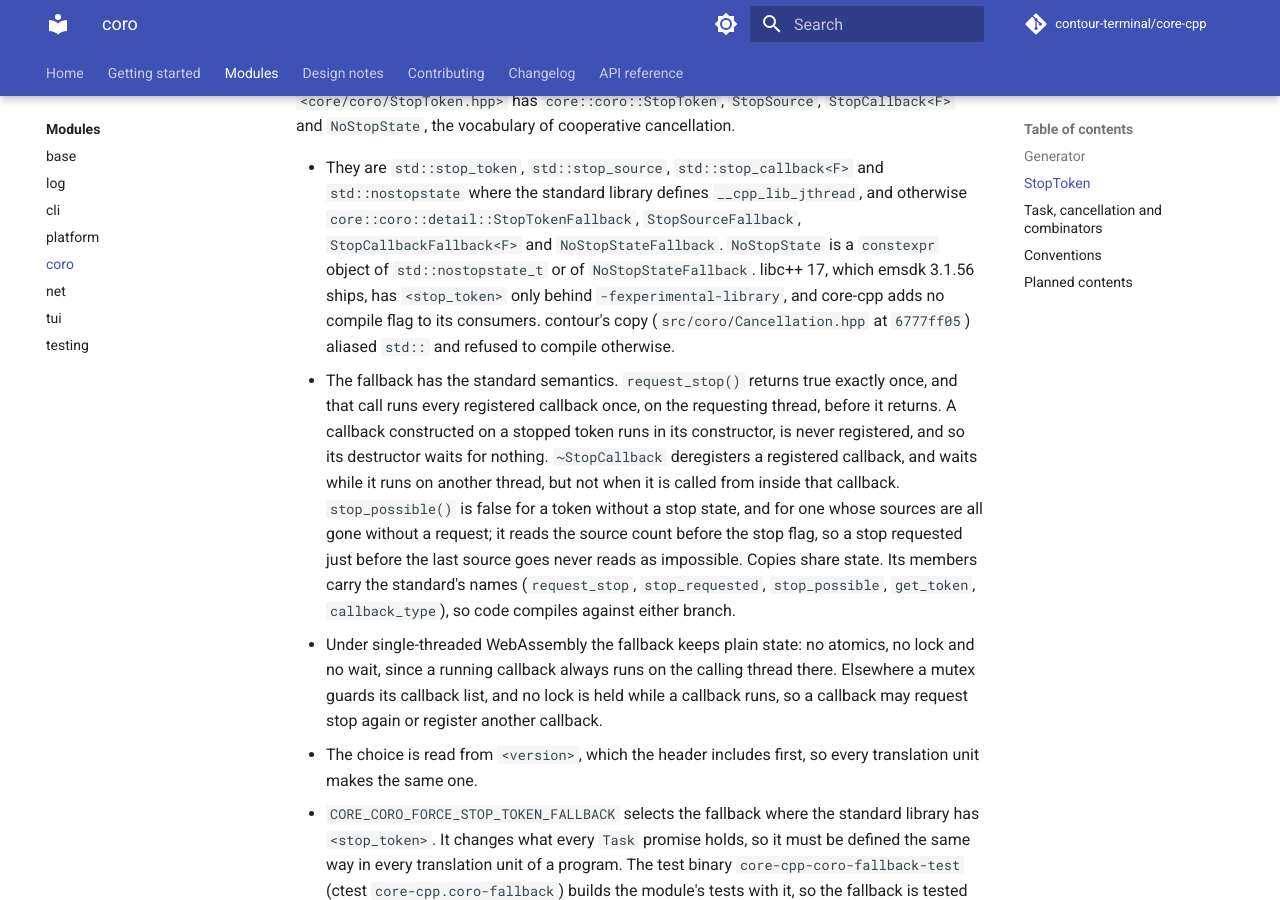
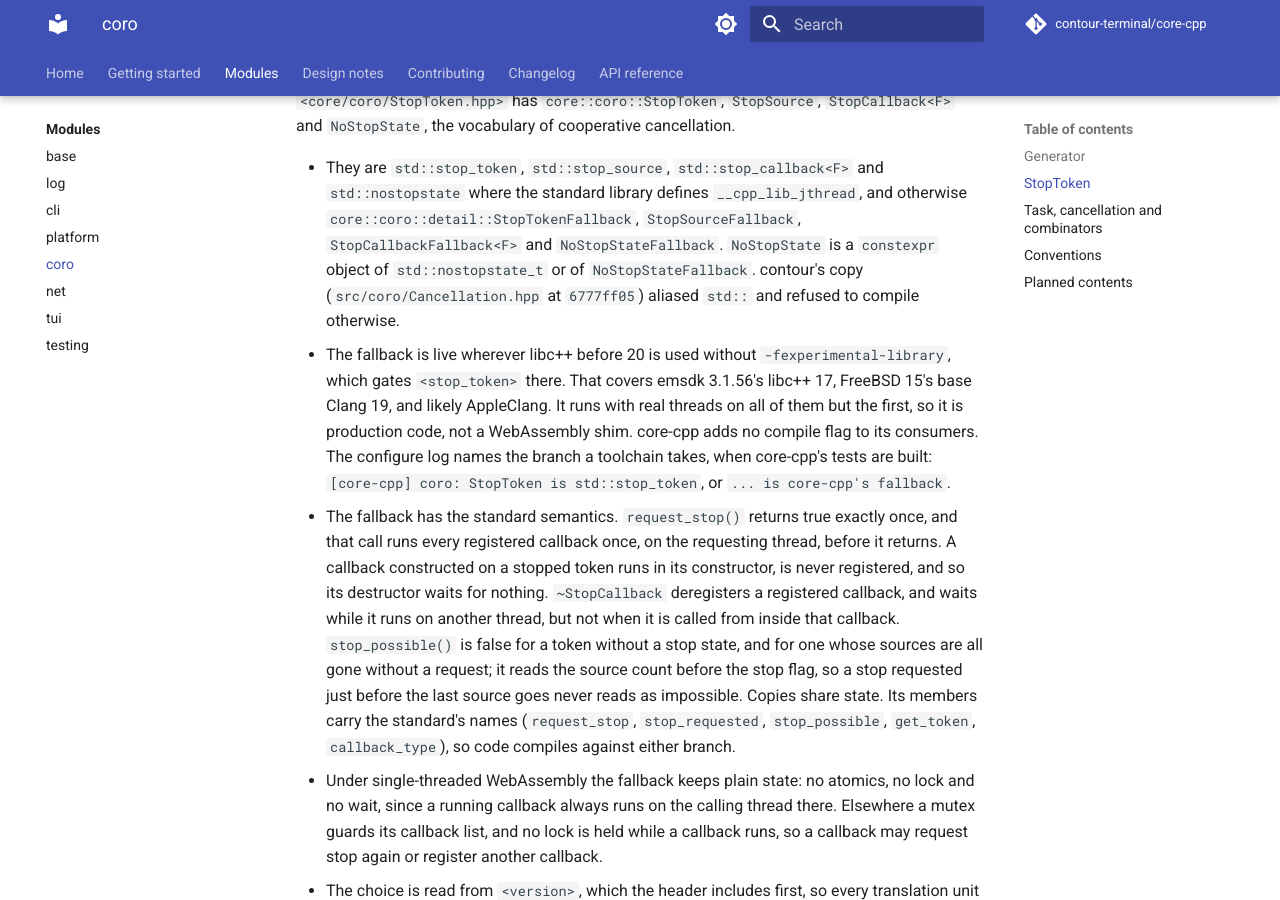
Before and after one commit to contour-terminal/core-cpp, an MkDocs documentation site: the page built from docs/modules/coro.md, in a window 1280 px wide and 900 px high, scrolled down 998 px. Built offline with MkDocs 1.6.1 and Material for MkDocs 9.7.7, drawn with Linux system fonts in a browser that asks for light colours; comment, search, counter and statistics services are not loaded.

Commit message:
coro: the configure log says which StopToken a toolchain gets
With tests enabled, two try_compile probes of StopToken.hpp, each refusing
one answer, report "[core-cpp] coro: StopToken is std::stop_token" or
"... is core-cpp's fallback", and warn when neither answer compiles.
Whether a CI job tests std::stop_token or the fallback was visible
nowhere before.

The docs name where the fallback is live: libc++ before 20 without
-fexperimental-library, so emsdk 3.1.56's libc++ 17, FreeBSD 15's base
Clang 19 and likely AppleClang, with real threads on all but the first.

Signed-off-by: Christian Parpart <christian@parpart.family>

```diff
--- a/docs/modules/coro.md
+++ b/docs/modules/coro.md
@@ -39,9 +39,14 @@
   where the standard library defines `__cpp_lib_jthread`, and otherwise
   `core::coro::detail::StopTokenFallback`, `StopSourceFallback`, `StopCallbackFallback<F>` and
   `NoStopStateFallback`. `NoStopState` is a `constexpr` object of `std::nostopstate_t` or of
-  `NoStopStateFallback`. libc++ 17, which emsdk 3.1.56 ships, has `<stop_token>` only behind
-  `-fexperimental-library`, and core-cpp adds no compile flag to its consumers. contour's copy
-  (`src/coro/Cancellation.hpp` at `6777ff05`) aliased `std::` and refused to compile otherwise.
+  `NoStopStateFallback`. contour's copy (`src/coro/Cancellation.hpp` at `6777ff05`) aliased
+  `std::` and refused to compile otherwise.
+- The fallback is live wherever libc++ before 20 is used without `-fexperimental-library`, which
+  gates `<stop_token>` there. That covers emsdk 3.1.56's libc++ 17, FreeBSD 15's base Clang 19,
+  and likely AppleClang. It runs with real threads on all of them but the first, so it is
+  production code, not a WebAssembly shim. core-cpp adds no compile flag to its consumers. The
+  configure log names the branch a toolchain takes, when core-cpp's tests are built:
+  `[core-cpp] coro: StopToken is std::stop_token`, or `... is core-cpp's fallback`.
 - The fallback has the standard semantics. `request_stop()` returns true exactly once, and that
   call runs every registered callback once, on the requesting thread, before it returns. A
   callback constructed on a stopped token runs in its constructor, is never registered, and so
```
Also changed, not shown: CHANGELOG.md (+5 -2 lines), 1 other file.
